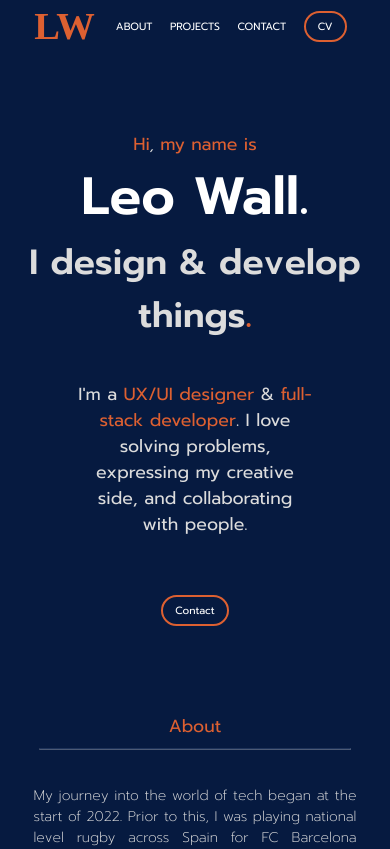
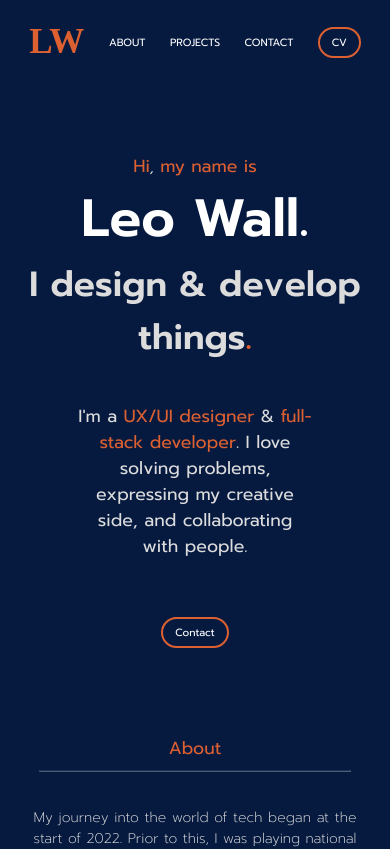
Before and after one commit to leoarthurwall/My-Portfolio, a React (Create React App) app: page / in a window 390 px wide. Shown: the top 849 px of the page. Built offline with nearby package versions, Linux system fonts and the light colour scheme; a web font is replaced by a local one.

Commit message:
header is now mobile responsive.

```diff
--- a/src/Components/Navbar/navbar.scss
+++ b/src/Components/Navbar/navbar.scss
@@ -9,6 +9,7 @@
     background: $background-color;
 
     width: 100%;
+    margin-top: 10px;
     display: flex;
     align-items: center;
     z-index: 1;
@@ -16,7 +17,7 @@
     padding: 0 5%;
 }
 .navlogo{
-    width: 7%;
+    width: auto;
     text-align: center;
     display: flex;
     justify-content: center;
@@ -41,18 +42,15 @@
 .nav-list-container{
     display: flex;
     align-items: center;
-    height: 100%;
 
 }
 
     .nav-list-item {
         display: flex;
-        align-items: center;
-        justify-content: center;
-        text-align: center;
+
 
         list-style: none;
-        margin: 1rem;
+        margin-left: 1.5rem;
         font-family: $font-family;
         padding: 0%;
 
@@ -91,11 +89,12 @@
 
 @media  (max-width:480px){
     .navlogo {
-        font-size: 1.1rem;
+        font-size: 1rem;
+        margin: 0.7rem;
 
     }
    .nav-list-item {
-    margin: 0.5rem;
+    margin: 0.7rem;
 
 
         .nav-link{
@@ -104,7 +103,8 @@
         }
    }
    .header {
-    justify-content: space-around;
+    justify-content: center;
+    padding: 0;
    }
 }
 //TABLET
```
